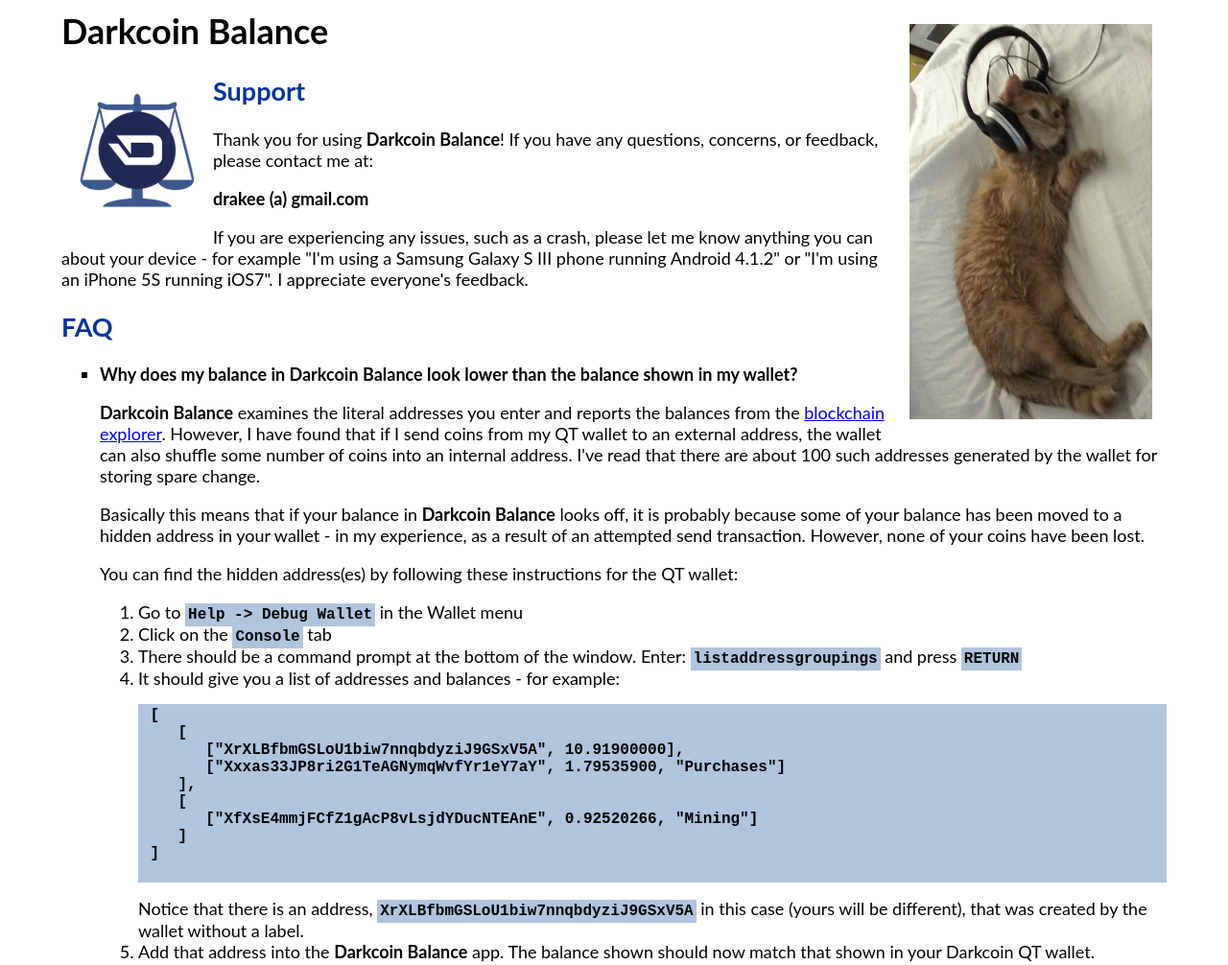
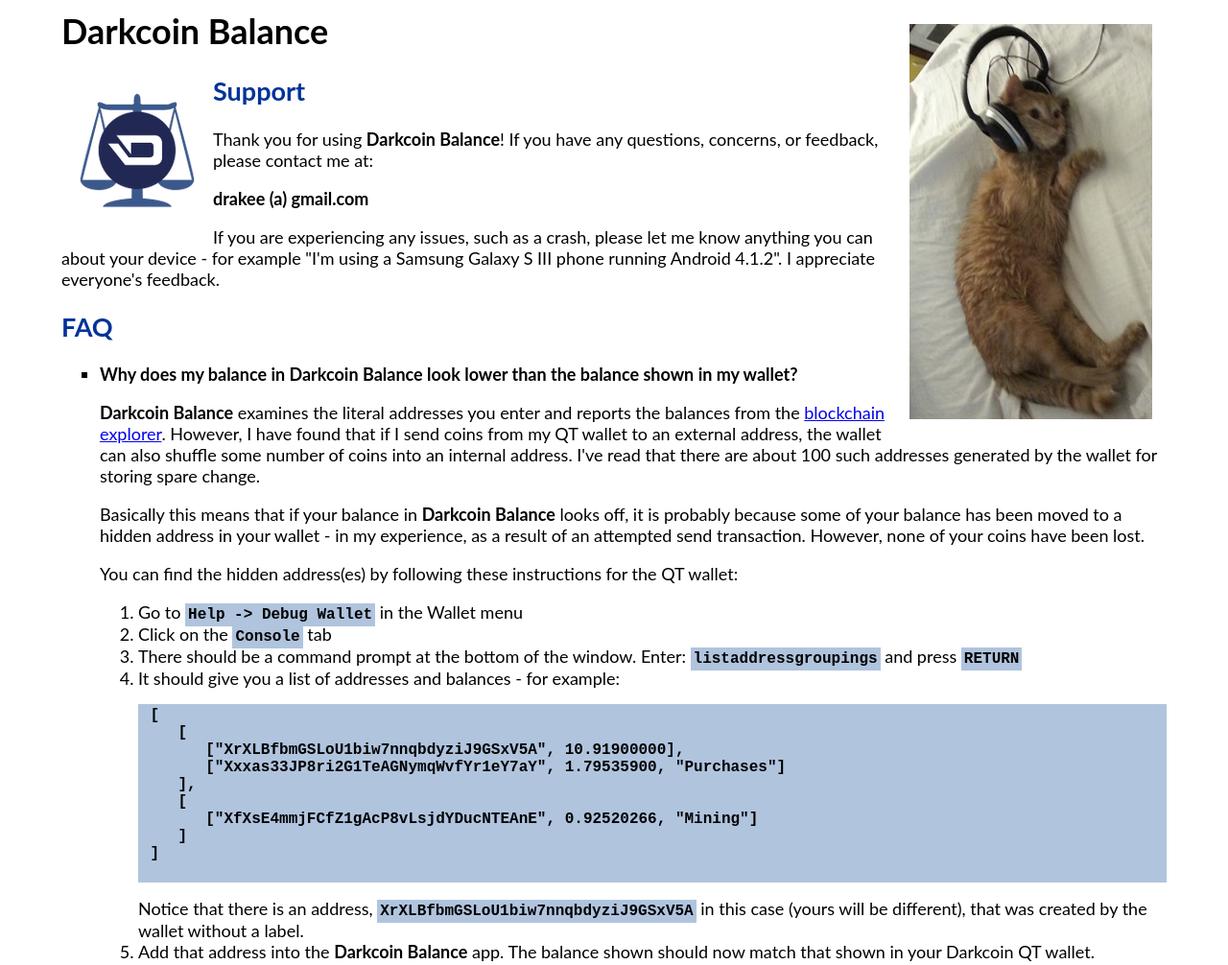
Before and after one commit to psydrake/darkcoinBalance, a browser extension: page webapp/merges/support.html in a window 1280 px wide. Shown: the top 1006 px of the page at 96% size. Drawn offline with Linux system fonts and the light colour scheme.

Commit message:
changed wording for support example

```diff
--- a/webapp/merges/support.html
+++ b/webapp/merges/support.html
@@ -53,7 +53,7 @@
 		<dd><strong>drakee (a) gmail.com</strong></dd>
 	</p>
 	<p>
-		If you are experiencing any issues, such as a crash, please let me know anything you can about your device - for example "I'm using a Samsung Galaxy S III phone running Android 4.1.2" or "I'm using an iPhone 5S running iOS7". I appreciate everyone's feedback.
+		If you are experiencing any issues, such as a crash, please let me know anything you can about your device - for example "I'm using a Samsung Galaxy S III phone running Android 4.1.2". I appreciate everyone's feedback.
 	</p>
 </div>
 <div class="clear" id="FAQ">
```
